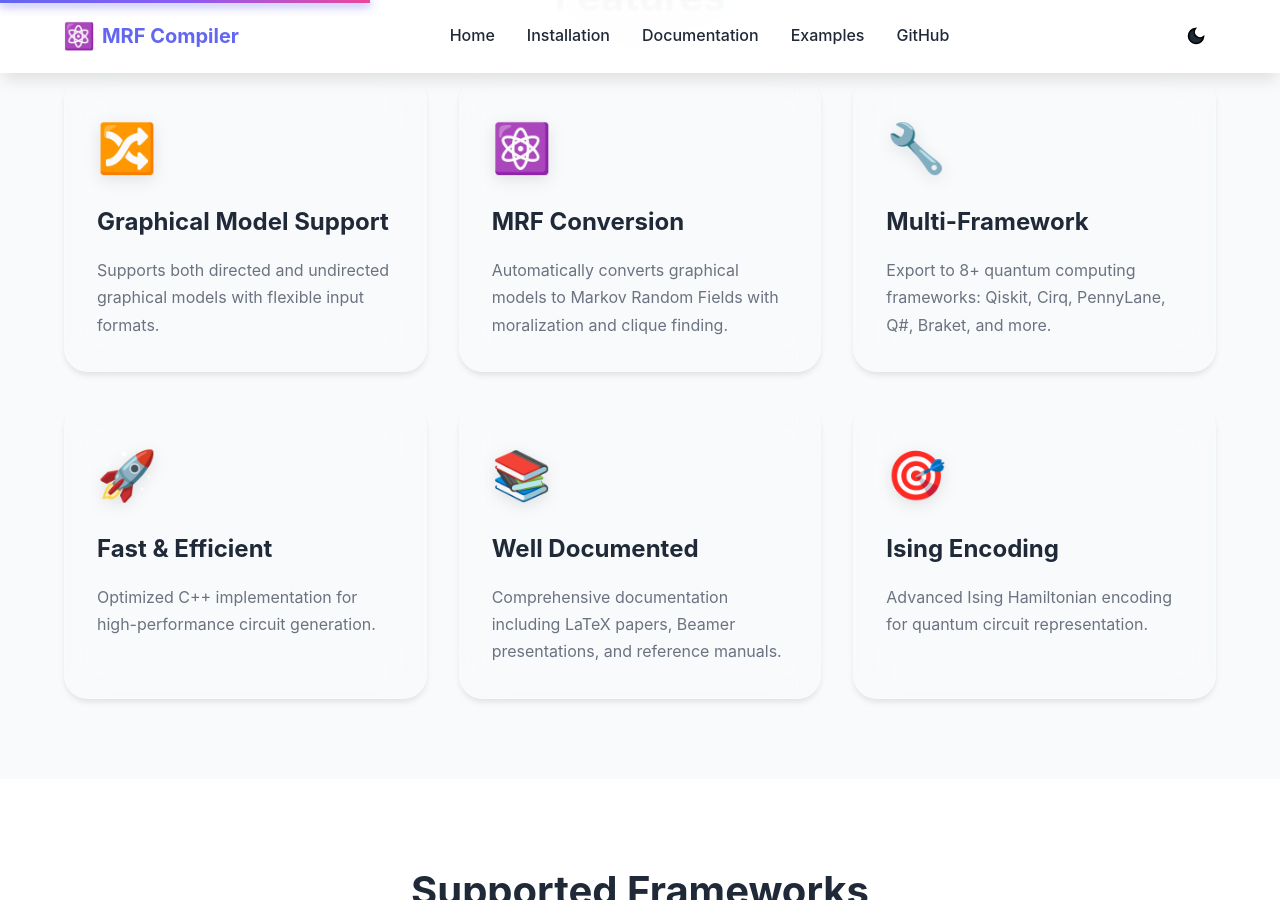
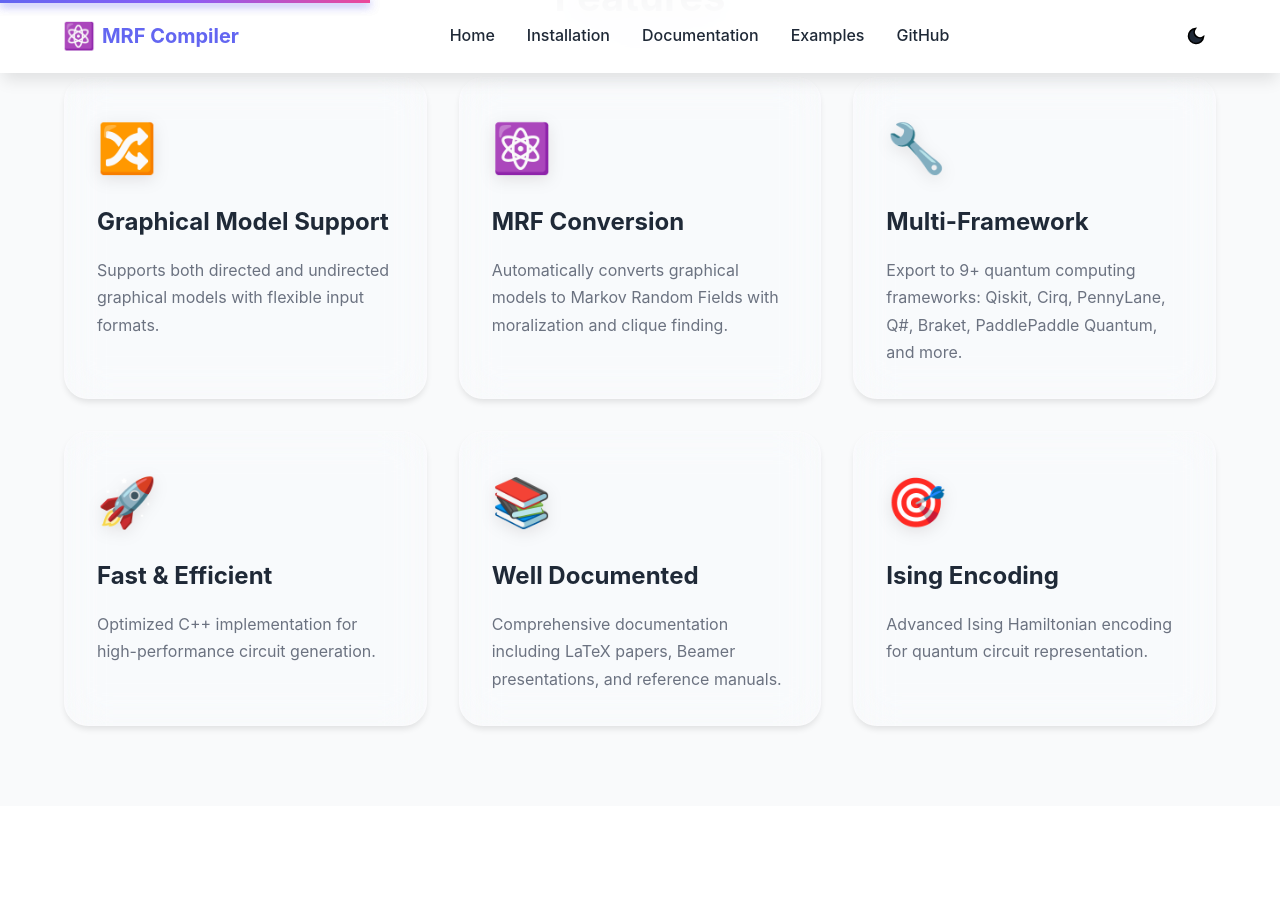
Before and after one commit to Sapana-Micro-Software/MRFcompiler, a Jekyll site: the page built from index.html, in a window 1280 px wide and 900 px high, scrolled down 998 px. Built offline with Jekyll 4.4.1, drawn with Linux system fonts in a browser that asks for light colours.

Commit message:
Add PaddlePaddle Quantum to supported frameworks list
- Added PaddlePaddle Quantum badge to frameworks section
- Updated framework count from 8+ to 9+
- Added paddlequantum to API documentation
- Added output_paddlequantum.py to examples list

```diff
--- a/docs.html
+++ b/docs.html
@@ -138,6 +138,7 @@
           <li><code>braket</code> - AWS Braket</li>
           <li><code>qulacs</code> - Qulacs</li>
           <li><code>tfq</code> - TensorFlow Quantum</li>
+          <li><code>paddlequantum</code> - PaddlePaddle Quantum</li>
         </ul>
       </div>
     </div>
--- a/examples.html
+++ b/examples.html
@@ -83,6 +83,7 @@
         <li><code>output_braket.py</code> - AWS Braket Python code</li>
         <li><code>output_qulacs.py</code> - Qulacs Python code</li>
         <li><code>output_tfq.py</code> - TensorFlow Quantum code</li>
+        <li><code>output_paddlequantum.py</code> - PaddlePaddle Quantum Python code</li>
       </ul>
     </div>
 
--- a/index.html
+++ b/index.html
@@ -44,7 +44,7 @@
       <div class="feature-card">
         <div class="feature-icon">🔧</div>
         <h3>Multi-Framework</h3>
-        <p>Export to 8+ quantum computing frameworks: Qiskit, Cirq, PennyLane, Q#, Braket, and more.</p>
+        <p>Export to 9+ quantum computing frameworks: Qiskit, Cirq, PennyLane, Q#, Braket, PaddlePaddle Quantum, and more.</p>
       </div>
       <div class="feature-card">
         <div class="feature-icon">🚀</div>
@@ -77,6 +77,7 @@
       <div class="framework-badge">AWS Braket</div>
       <div class="framework-badge">Qulacs</div>
       <div class="framework-badge">TensorFlow Quantum</div>
+      <div class="framework-badge">PaddlePaddle Quantum</div>
     </div>
   </div>
 </section>
```
